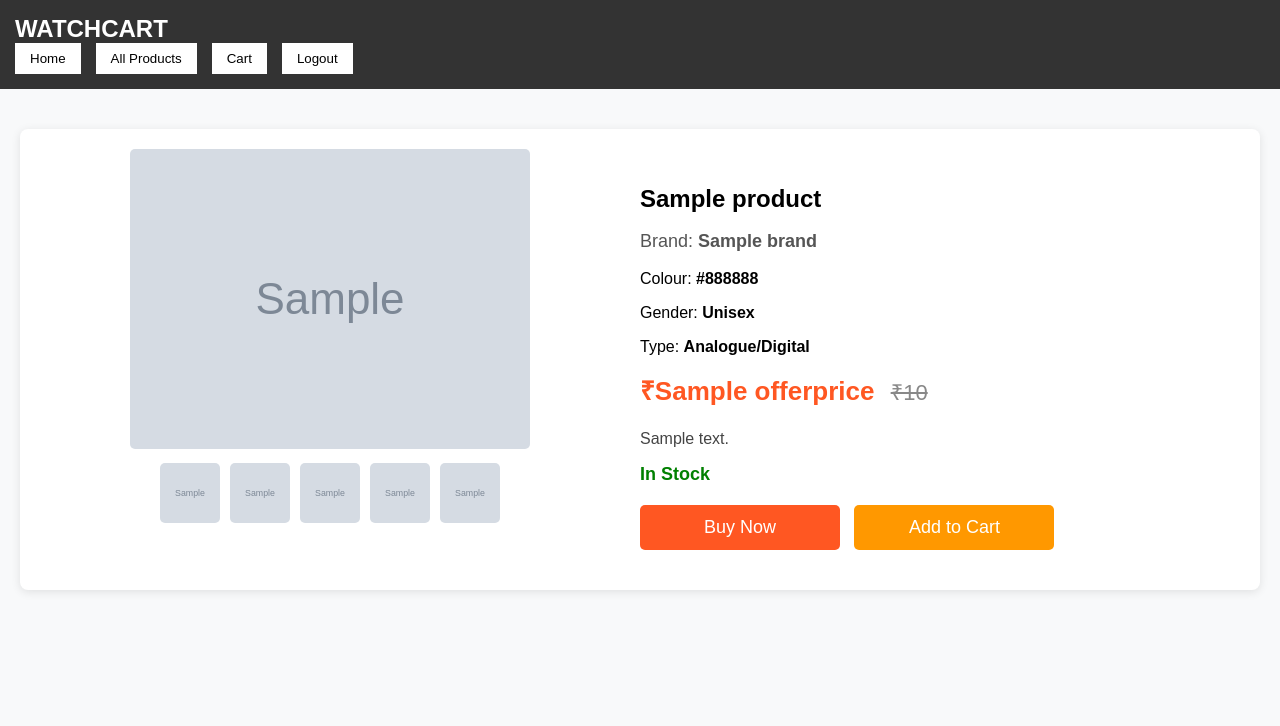
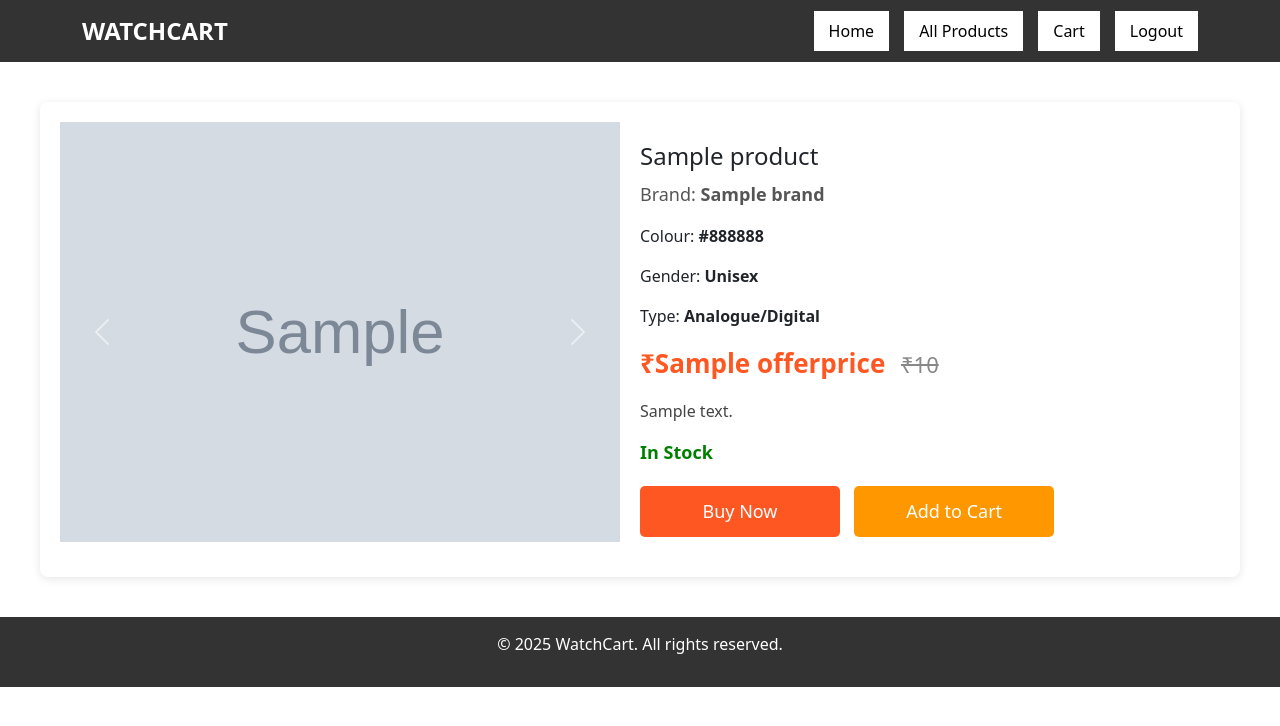
Before and after one commit to ANITJOHNSAJI/WATCHCART, a Django app: template epro/templates/product.html in a window 1280 px wide. Shown: the top 726 px of the page. Run offline with Django 3.2, Linux system fonts and the light colour scheme; the template is opened without the code that fills it: most values are stand-ins (such as "Sample title", 1, 10 or a date in 2020); grey boxes marked "Sample" are stand-in pictures.

Commit message:
productimage carosel added

```diff
--- a/epro/eapp/views.py
+++ b/epro/eapp/views.py
@@ -13,8 +13,11 @@
 
 
 def index(request):
-    products = Product.objects.all()  # Fetch all products
+    # Fetch the latest 4 products by ordering them by ID in descending order
+    products = Product.objects.all().order_by('-id')[:4]
+
     return render(request, "index.html", {"products": products})
+
 def product(request, id):
     product = get_object_or_404(Product, pk=id)
 
@@ -347,7 +350,6 @@
 def checkout(request):
     return render(request, 'checkout.html')
 
-
 # First Page (Product Listing)
 def first_page(request):
     products = Product.objects.all()
--- a/epro/templates/index.html
+++ b/epro/templates/index.html
@@ -22,6 +22,8 @@
         <a href="{% url 'index' %}"><button>Home</button></a>
         <a href="{% url 'product_list' %}"><button>All Products </button></a>
         <a href="{% url 'cart_view' %}"><button>Cart</button></a>
+
+
 
         {% if user.is_authenticated %}
             <a href="{% url 'logout' %}"><button>Logout</button></a>
--- a/epro/templates/product.html
+++ b/epro/templates/product.html
@@ -6,6 +6,8 @@
     <meta name="viewport" content="width=device-width, initial-scale=1.0">
     <title>{{ product.name }} - WatchCart</title>
     <link rel="stylesheet" href="{% static 'css/product.css' %}">
+    <!-- Bootstrap CSS -->
+    <link href="https://cdn.jsdelivr.net/npm/bootstrap@5.3.0-alpha1/dist/css/bootstrap.min.css" rel="stylesheet">
 </head>
 <body>
 
@@ -25,25 +27,47 @@
 <!-- Product Page -->
 <div class="product-container">
     <div class="product-images">
-        <div class="main-image">
-            <img id="main-img" src="{{ product.image.url }}" alt="{{ product.name }}">
+        <!-- Carousel -->
+        <div id="productCarousel" class="carousel slide" data-bs-ride="carousel">
+            <div class="carousel-inner">
+                <div class="carousel-item active">
+                    <img src="{{ product.image.url }}" class="d-block w-100" alt="{{ product.name }}">
                 </div>
-        <div class="image-gallery">
                 {% if product.image1 %}
-                <label><input type="radio" name="image-selector" checked><img src="{{ product.image1.url }}" alt="Image 1"></label>
+                    <div class="carousel-item">
+                        <img src="{{ product.image1.url }}" class="d-block w-100" alt="Image 1">
+                    </div>
                 {% endif %}
                 {% if product.image2 %}
-                <label><input type="radio" name="image-selector"><img src="{{ product.image2.url }}" alt="Image 2"></label>
+                    <div class="carousel-item">
+                        <img src="{{ product.image2.url }}" class="d-block w-100" alt="Image 2">
+                    </div>
                 {% endif %}
                 {% if product.image3 %}
-                <label><input type="radio" name="image-selector"><img src="{{ product.image3.url }}" alt="Image 3"></label>
+                    <div class="carousel-item">
+                        <img src="{{ product.image3.url }}" class="d-block w-100" alt="Image 3">
+                    </div>
                 {% endif %}
                 {% if product.image4 %}
-                <label><input type="radio" name="image-selector"><img src="{{ product.image4.url }}" alt="Image 4"></label>
+                    <div class="carousel-item">
+                        <img src="{{ product.image4.url }}" class="d-block w-100" alt="Image 4">
+                    </div>
                 {% endif %}
                 {% if product.image5 %}
-                <label><input type="radio" name="image-selector"><img src="{{ product.image5.url }}" alt="Image 5"></label>
+                    <div class="carousel-item">
+                        <img src="{{ product.image5.url }}" class="d-block w-100" alt="Image 5">
+                    </div>
                 {% endif %}
+            </div>
+            <!-- Carousel Controls -->
+            <button class="carousel-control-prev" type="button" data-bs-target="#productCarousel" data-bs-slide="prev">
+                <span class="carousel-control-prev-icon" aria-hidden="true"></span>
+                <span class="visually-hidden">Previous</span>
+            </button>
+            <button class="carousel-control-next" type="button" data-bs-target="#productCarousel" data-bs-slide="next">
+                <span class="carousel-control-next-icon" aria-hidden="true"></span>
+                <span class="visually-hidden">Next</span>
+            </button>
         </div>
     </div>
 
@@ -110,16 +134,14 @@
     </div>
 </div>
 
-<!-- Customer Reviews
-<div class="reviews">
-    <h2>Customer Reviews</h2>
-    {% for review in product.reviews.all %}
-    <div class="review">
-        <p><strong>{{ review.user.username }}</strong>: {{ review.content }}</p>
-        <p>Rating: {{ review.rating }} / 5</p>
+<!-- Footer -->
+<div class="footer">
+    <p>&copy; 2025 WatchCart. All rights reserved.</p>
 </div>
-    {% endfor %}
-</div> -->
+
+<!-- Bootstrap JS & Popper -->
+<script src="https://cdn.jsdelivr.net/npm/@popperjs/core@2.11.6/dist/umd/popper.min.js"></script>
+<script src="https://cdn.jsdelivr.net/npm/bootstrap@5.3.0-alpha1/dist/js/bootstrap.min.js"></script>
 
 </body>
 </html>
```
Also changed, not shown: epro/static/js/product.js (added, +21 -0 lines), epro/db.sqlite3, epro/eapp/apps.py (line endings or trailing spaces), epro/eapp/migrations/0005_userprofile.py (added), epro/eapp/migrations/0006_delete_userprofile.py (added), epro/eapp/models.py (line endings or trailing spaces), epro/eapp/urls.py (line endings or trailing spaces). Lines whose indentation alone changed are shown as unchanged.
